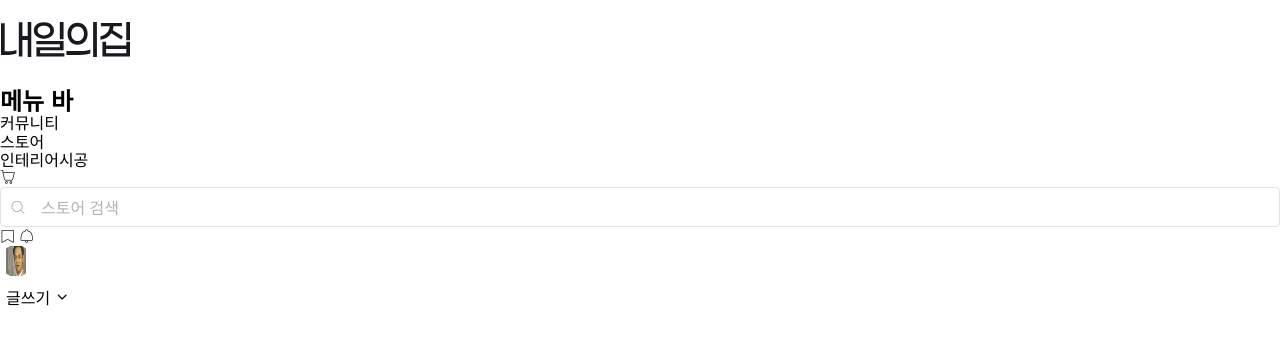
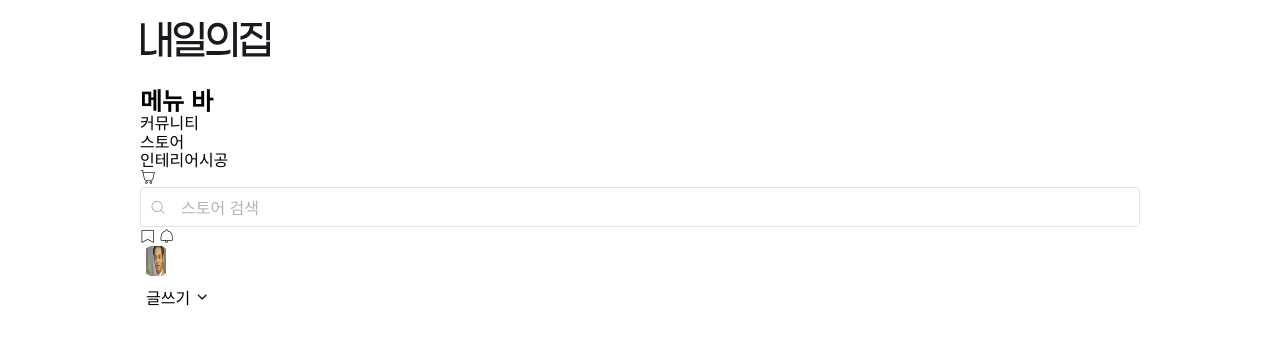
Before and after one commit to han16935/tomorrow-house-project, a website: page index.html in a window 1280 px wide. Drawn offline with Linux system fonts and the light colour scheme; files whose address does not match are found by name.

Commit message:
✨ Complete GNB Markup

```diff
--- a/index.html
+++ b/index.html
@@ -24,55 +24,89 @@
   </head>
 
   <body>
-    <header>
-      <h1 aria-label="오늘의 집">
+    <header class="gnb">
+      <div class="container">
+        <div class="row">
+          <div class="col-sm-4">
+            <div class="gnb-left">
+              <h1 class="gnb-heading" aria-label="오늘의 집">
                 <a href="#">
                   <img src="./assets/Logo.svg" />
                 </a>
               </h1>
 
-      <nav class="sm-hidden">
+              <nav class="sm-hidden gnb-nav">
                 <h2 class="visually-hidden">메뉴 바</h2>
                 <!--nav 등 section tag는 h 태그 사용-->
-        <ul>
-          <li><a href="#">커뮤니티</a></li>
-          <li><a href="#">스토어</a></li>
-          <li><a href="#">인테리어시공</a></li>
+                <ul class="gnb-nav-list">
+                  <li><a href="#" class="gnb-list-item">커뮤니티</a></li>
+                  <li><a href="#" class="gnb-list-item">스토어</a></li>
+                  <li><a href="#" class="gnb-list-item">인테리어시공</a></li>
                 </ul>
               </nav>
 
-      <button type="button" class="sm-only" aria-label="메뉴 열기 버튼">
+              <button
+                type="button"
+                class="sm-only gnb-menu-btn"
+                aria-label="메뉴 열기 버튼"
+              >
                 <i class="ic-menu"></i>
               </button>
+            </div>
 
-      <button type="button" class="lg-hidden" aria-label="검색창 열기 버튼">
+            <div class="gnb-right">
+              <div class="gnb-button-group">
+                <button
+                  type="button"
+                  class="lg-hidden gnb-search-open"
+                  aria-label="검색창 열기 버튼"
+                >
                   <i class="ic-search"></i>
                 </button>
 
-      <a href="#" aria-label="장바구니 버튼">
+                <a href="#" class="gnb-cart" aria-label="장바구니 버튼">
                   <i class="ic-cart"></i>
                 </a>
 
                 <div class="input-group lg-only">
-        <input type="text" placeholder="스토어 검색" class="form-input" />
+                  <input
+                    type="text"
+                    placeholder="스토어 검색"
+                    class="form-input"
+                  />
                   <i class="ic-search"></i>
                 </div>
 
-      <a href="#" class="sm-hidden" arial-label="스크랩북 홈페이지 이동"
+                <a
+                  href="#"
+                  class="sm-hidden gnb-bookmark"
+                  arial-label="스크랩북 홈페이지 이동"
                   ><i class="ic-bookmark"></i
                 ></a>
 
-      <a href="#" class="sm-hidden" aria-label="내 소식 페이지 이동"
+                <a
+                  href="#"
+                  class="sm-hidden gnb-bell"
+                  aria-label="내 소식 페이지 이동"
                   ><i class="ic-bell"></i
                 ></a>
-    </header>
 
-    <button type="button" class="avatar-32 sm-hidden" aria-label="유저 정보">
+                <button
+                  type="button"
+                  class="avatar-32 sm-hidden gnb-user"
+                  aria-label="유저 정보"
+                >
                   <img src="./assets/img-user-01.jpg" />
                 </button>
+              </div>
 
               <button type="button" class="sm-hidden btn-primary btn-40">
                 글쓰기 <i class="ic-chevron" aria-hidden></i>
               </button>
+            </div>
+          </div>
+        </div>
+      </div>
+    </header>
   </body>
 </html>
```
Lines whose indentation alone changed are shown as unchanged.
